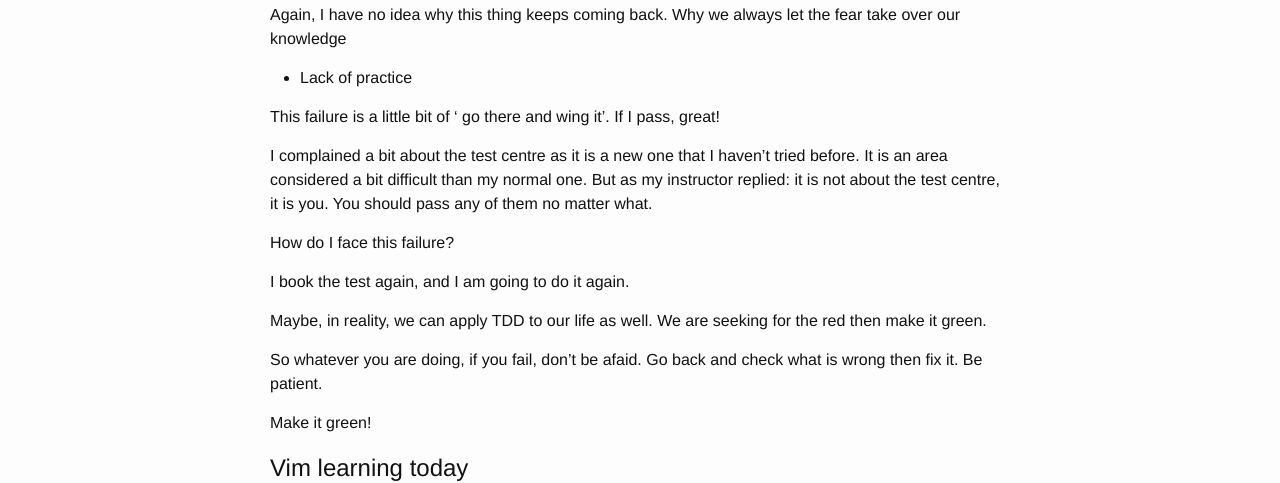
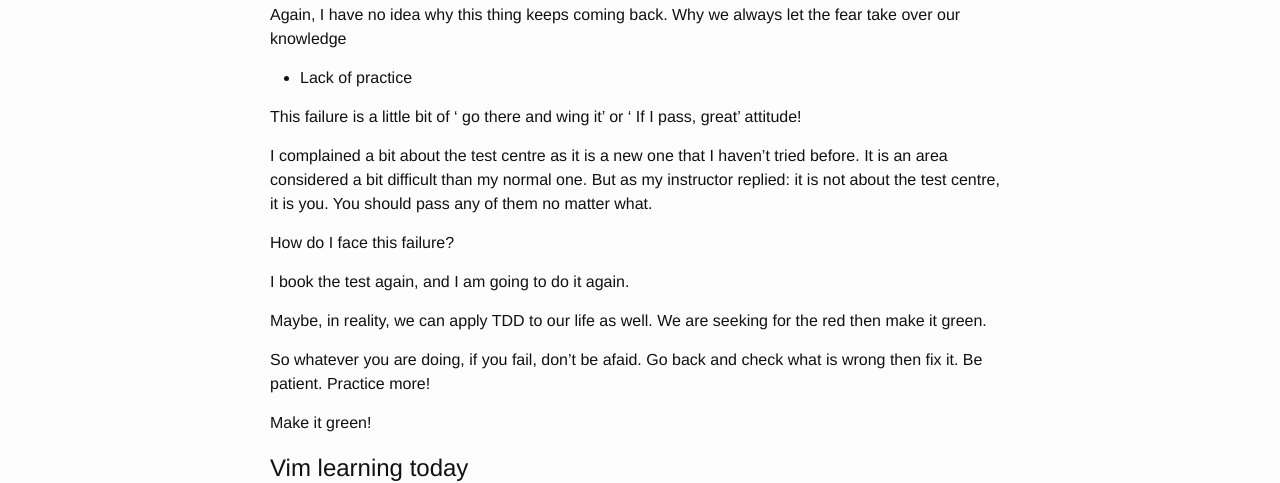
Before and after one commit to emilyzheng828/emilyzheng828.github.io, a Jekyll site: the page built from _posts/2015-12-14-failing-a-driving-test.markdown, in a window 1280 px wide. Shown: the part 314-797 px from the top of the page. Built offline with Jekyll 4.4.1, drawn with Linux system fonts in a browser that asks for light colours.

```diff
--- a/_posts/2015-12-14-failing-a-driving-test.markdown
+++ b/_posts/2015-12-14-failing-a-driving-test.markdown
@@ -10,9 +10,9 @@
 - Nervousness
 
 Again, I have no idea why this thing keeps coming back. Why we always let the fear take over our knowledge
-- Lack of practice
+- Lack of practice <br>
 
-This failure is a little bit of ' go there and wing it'. If I pass, great!
+This failure is a little bit of ' go there and wing it' or ' If I pass, great' attitude!
 
 I complained a bit about the test centre as it is a new one that I haven't tried before. It is an area considered a bit difficult than my normal one. But as my instructor replied: it is not about the test centre, it is you. You should pass any of them no matter what.
 
@@ -22,7 +22,7 @@
 
 Maybe, in reality, we can apply TDD to our life as well. We are seeking for the red then make it green.
 
-So whatever you are doing, if you fail, don't be afaid. Go back and check what is wrong then fix it. Be patient.
+So whatever you are doing, if you fail, don't be afaid. Go back and check what is wrong then fix it. Be patient. Practice more!
 
 Make it green!
 
```
